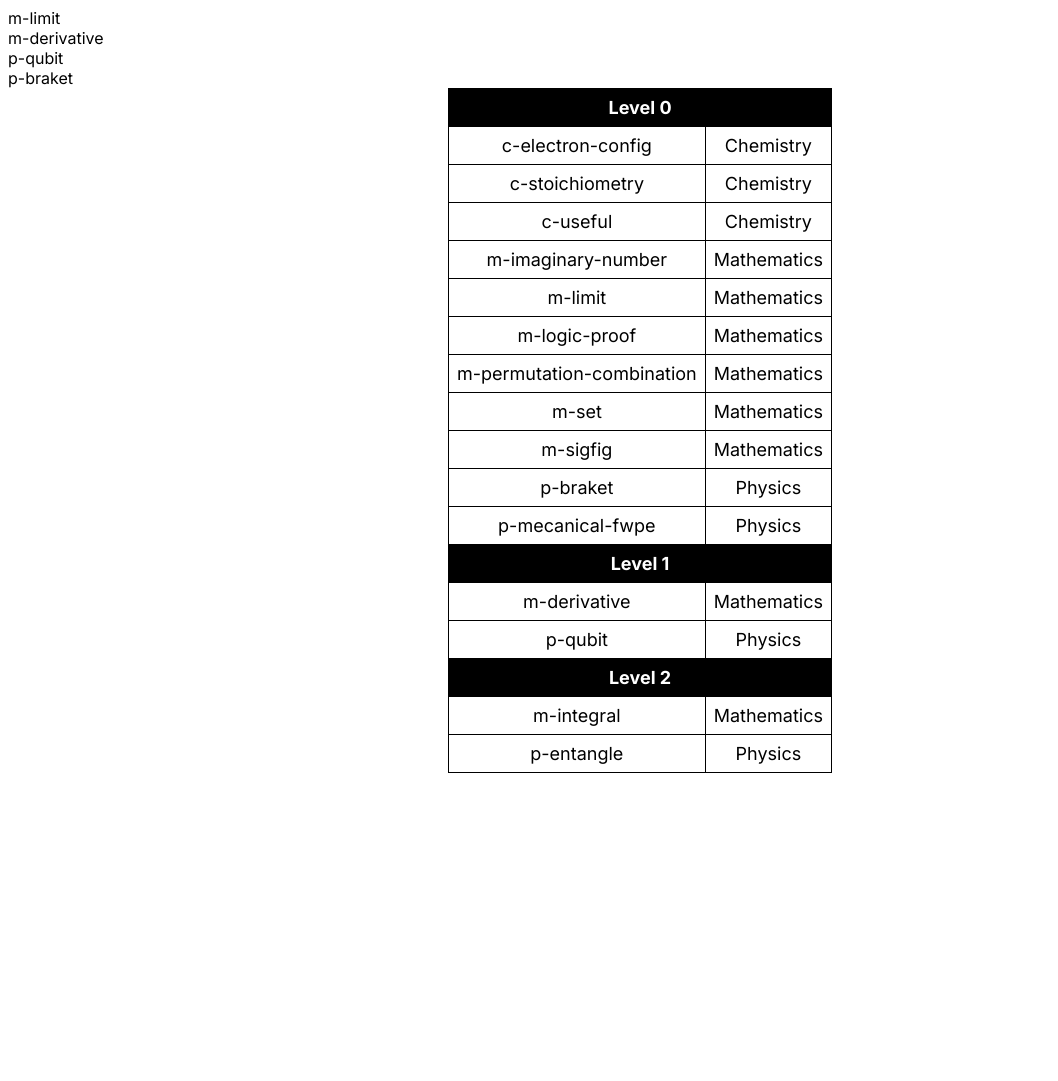
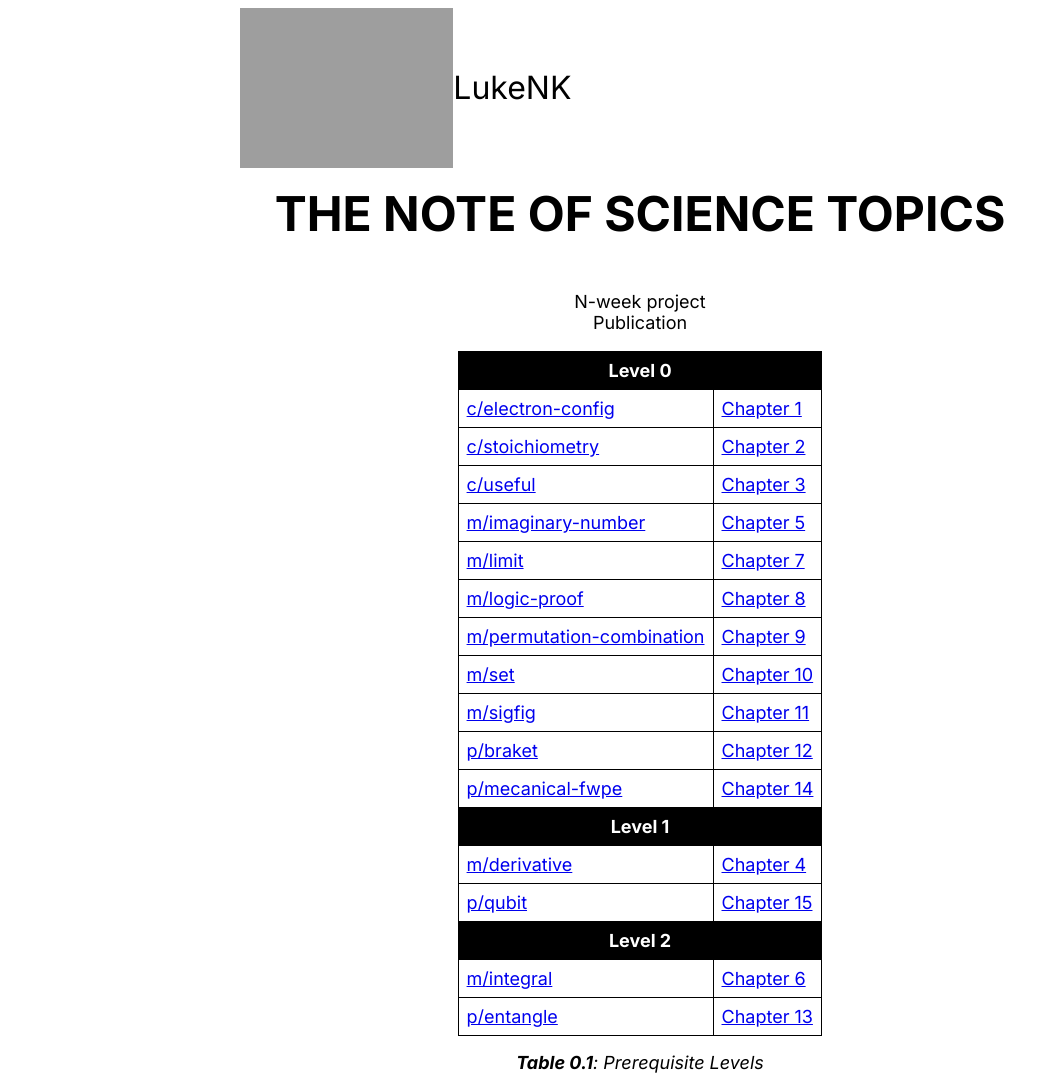
Before and after one commit to LukeNK/n-week-project, a Jekyll site: the page built from list.html, in a window 1280 px wide. Shown: the whole page, without its empty margins (0-1058 px from the left). Built offline with Jekyll 4.4.1, drawn with Linux system fonts in a browser that asks for light colours; before the commit the page ends 900 px from its top, so only the background shows below that; some of the changed lines change nothing that is shown.

Commit message:
Add navigation

```diff
--- a/list.html
+++ b/list.html
@@ -1,8 +1,11 @@
 ---
 layout: base
 ---
-
-<!-- This is the webpage to show the prerequisites -->
+<style>
+    data {
+        display: none;
+    }
+</style>
 
 <!-- Import data -->
 {% for collection in site.collections %}
@@ -13,7 +16,25 @@ layout: base
         >{{ page.prerequisites | join: ',' }}</data>
     {% endfor %}
 {% endfor %}
-<main><time datetime=""></time></main>
+<main>
+    <header>
+        <div>
+            <img src="https://lukenk.github.io/print/letterhead.svg" alt="">
+            <p class="med">
+                LukeNK
+            </p>
+        </div>
+        <p class="large">THE NOTE OF SCIENCE&nbsp;TOPICS</p>
+        <p>
+            N-week project<br>
+            Publication <time></time>
+        </p>
+    </header>
+
+    <table id="navLevels">
+        <caption>Prerequisite Levels</caption>
+    </table>
+</main>
 
 <!--
     Assign course numbering to each chapter
@@ -25,11 +46,11 @@ layout: base
     const chapters = {};
 
     // First pass: collect prerequisites
-    dataElements.forEach(data => {
+    dataElements.forEach((data, number) => {
         const subject = data.getAttribute('subject');
         const chapter = data.getAttribute('chapter');
         const prerequisites = data.textContent.split(',').filter(prereq => prereq.trim() !== '');
-        chapters[chapter] = { subject, prerequisites, level: 0 };
+        chapters[chapter] = { subject, prerequisites, level: 0, number: number + 1 };
     });
 
     // Function to compute level recursively
@@ -65,31 +86,20 @@ layout: base
     });
 
     // Output result as table, with each row is a level
-    const main = document.querySelector('main');;
-    const table = document.createElement('table');
+    const table = document.getElementById('navLevels');
     let currentLevel = -1;
-    let tbody = null;
     sortedChapters.forEach(chapter => {
         const level = chapters[chapter].level;
         if (level !== currentLevel) {
             currentLevel = level;
-            tbody = document.createElement('tbody');
-            const headerRow = document.createElement('tr');
-            const headerCell = document.createElement('th');
-            headerCell.colSpan = 2;
-            headerCell.textContent = `Level ${level}`;
-            headerRow.appendChild(headerCell);
-            tbody.appendChild(headerRow);
-            table.appendChild(tbody);
+            table.innerHTML += `<tr><th colspan="2">Level ${level}</th></tr>`;
         }
-        const row = document.createElement('tr');
-        const chapterCell = document.createElement('td');
-        chapterCell.textContent = chapter;
-        const subjectCell = document.createElement('td');
-        subjectCell.textContent = chapters[chapter].subject;
-        row.appendChild(chapterCell);
-        row.appendChild(subjectCell);
-        tbody.appendChild(row);
+
+        let link = chapter.replace('-', '/');
+
+        table.innerHTML += `<tr>
+            <td><a href="{{ site.url }}/${link}">${link}</a></td>
+            <td><a href="{{ site.url}}#${chapter}">Chapter ${chapters[chapter].number}</a></td>
+        </tr>`;
     });
-    main.appendChild(table);
 </script>
```
